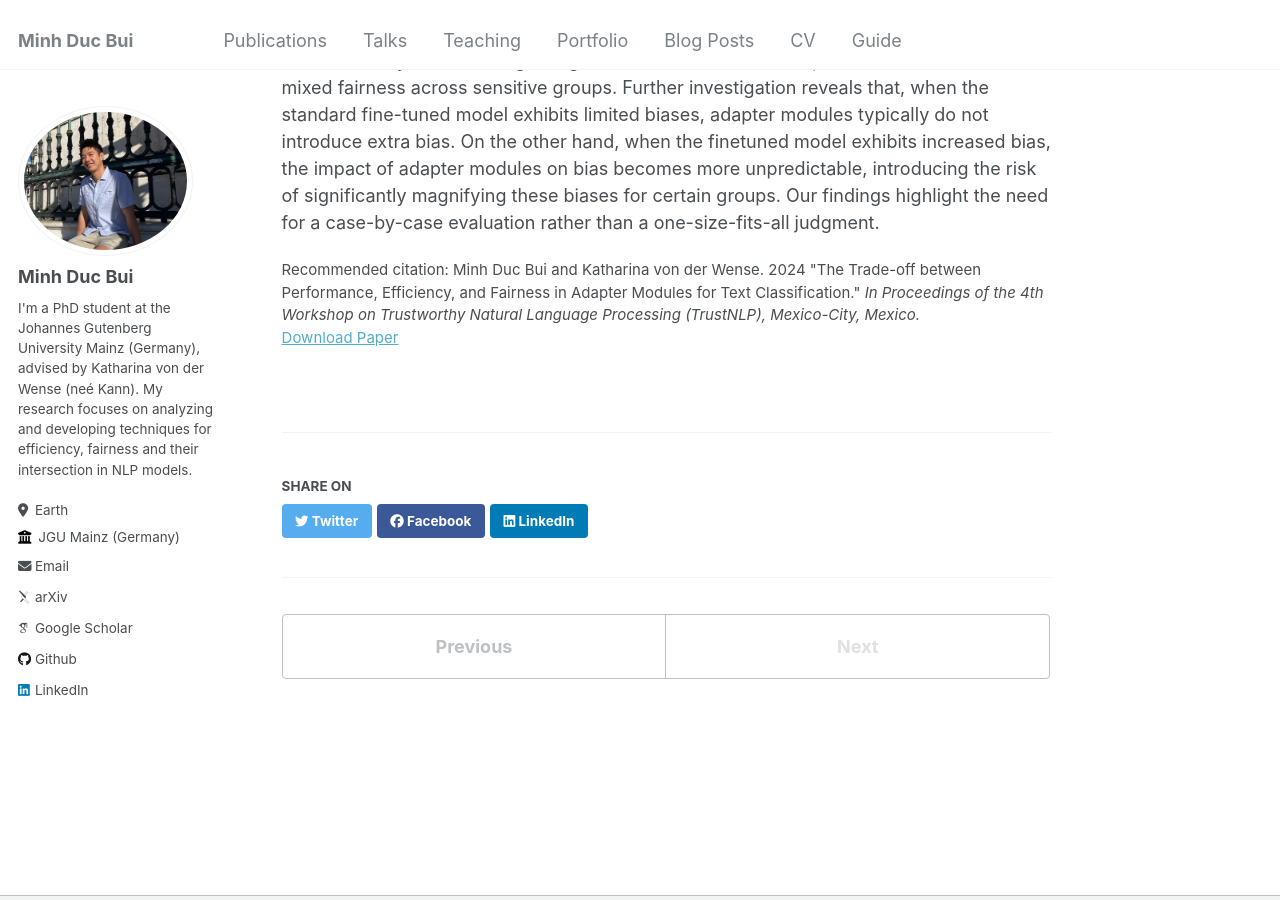
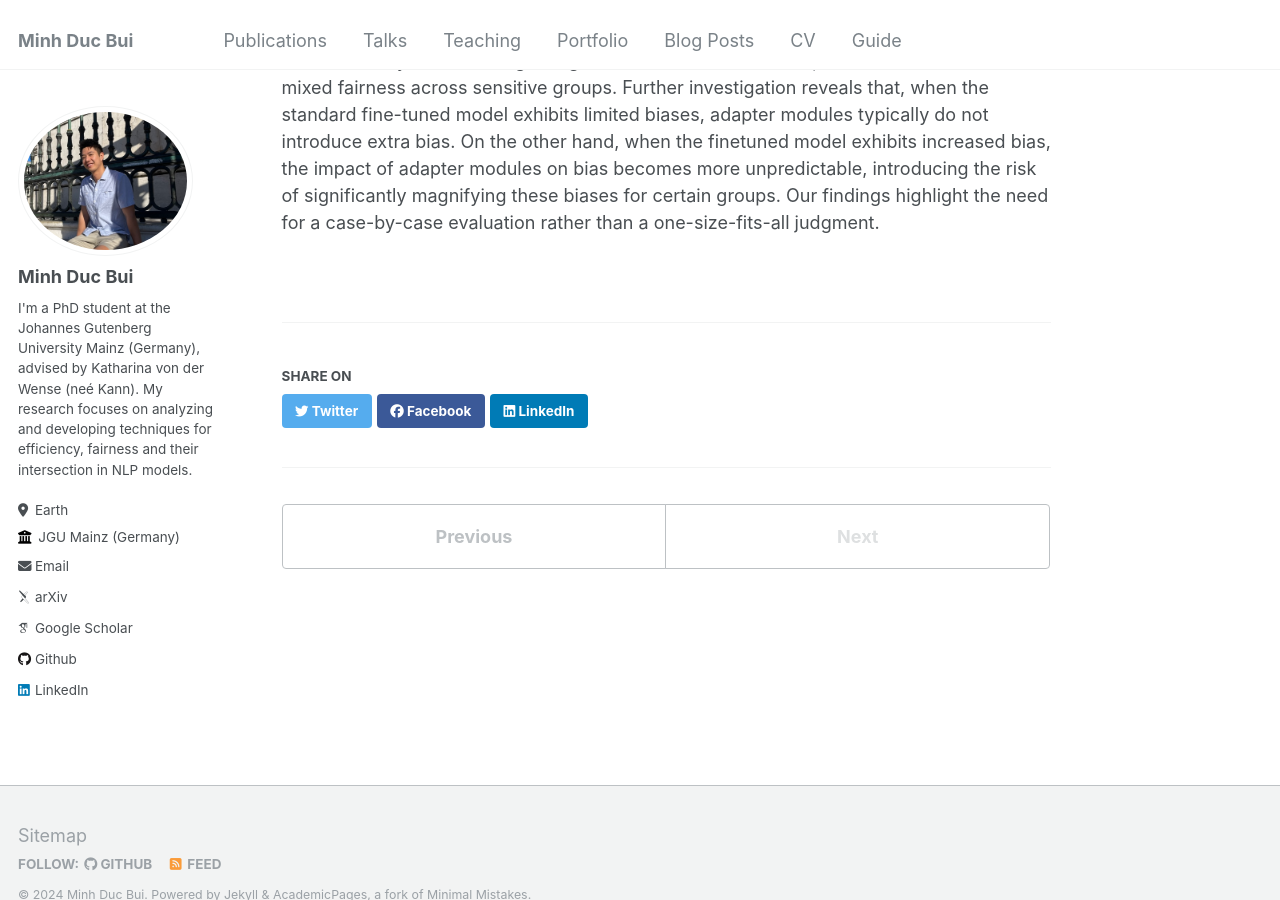
Before and after one commit to MinhDucBui/minhducbui.github.io, a Jekyll site: the page built from _publications/2024-05-04-fairness-adapter-modules.md, in a window 1280 px wide and 900 px high, scrolled down 454 px. Built offline with Jekyll 4.4.1, drawn with Linux system fonts in a browser that asks for light colours; some web fonts are replaced.

Commit message:
Update 2024-05-04-fairness-adapter-modules.md

```diff
--- a/_publications/2024-05-04-fairness-adapter-modules.md
+++ b/_publications/2024-05-04-fairness-adapter-modules.md
@@ -5,7 +5,6 @@ permalink: /publication/2024-05-04-fairness-adapter-modules
 excerpt: 'Current natural language processing (NLP) research tends to focus on only one or, less frequently, two dimensions - e.g., performance, privacy, fairness, or efficiency - at a time, which may lead to suboptimal conclusions and often overlooking the broader goal of achieving trustworthy NLP. Work on adapter modules focuses on improving performance and efficiency, with no investigation of unintended consequences on other aspects such as fairness. To address this gap, we conduct experiments on three text classification datasets by either (1) finetuning all parameters or (2) using adapter modules. [...]'
 venue: '4th Workshop on Trustworthy Natural Language Processing (TrustNLP) at NAACL'
 paperurl: 'https://arxiv.org/abs/2405.02010'
-citation: 'Minh Duc Bui and Katharina von der Wense. 2024 &quot;The Trade-off between Performance, Efficiency, and Fairness in Adapter Modules for Text Classification.&quot; <i>In Proceedings of the 4th Workshop on Trustworthy Natural Language Processing (TrustNLP), Mexico-City, Mexico.</i>'
 ---
 
 Current natural language processing (NLP) research tends to focus on only one or, less frequently, two dimensions - e.g., performance, privacy, fairness, or efficiency - at a time, which may lead to suboptimal conclusions and often overlooking the broader goal of achieving trustworthy NLP. Work on adapter modules focuses on improving performance and efficiency, with no investigation of unintended consequences on other aspects such as fairness. To address this gap, we conduct experiments on three text classification datasets by either (1) finetuning all parameters or (2) using adapter modules. Regarding performance and efficiency, we confirm prior findings that the accuracy of adapter-enhanced models is roughly on par with that of fully finetuned models, while training time is substantially reduced. Regarding fairness, we show that adapter modules result in mixed fairness across sensitive groups. Further investigation reveals that, when the standard fine-tuned model exhibits limited biases, adapter modules typically do not introduce extra bias. On the other hand, when the finetuned model exhibits increased bias, the impact of adapter modules on bias becomes more unpredictable, introducing the risk of significantly magnifying these biases for certain groups. Our findings highlight the need for a case-by-case evaluation rather than a one-size-fits-all judgment.
```
